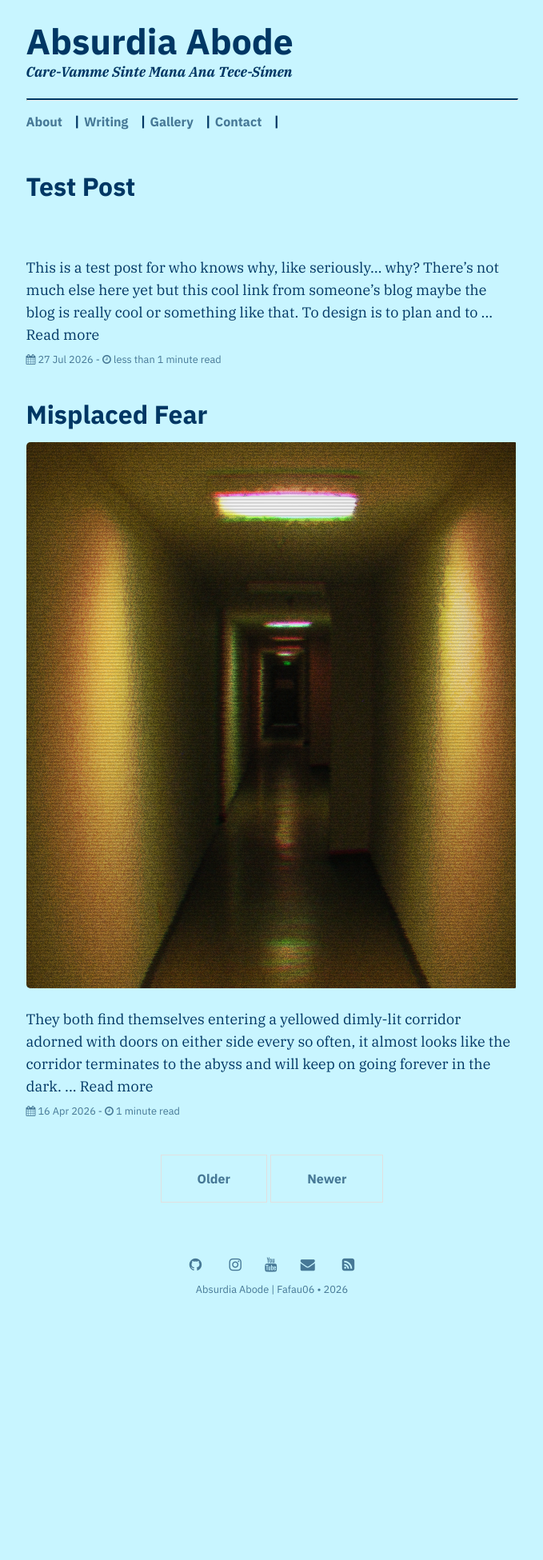
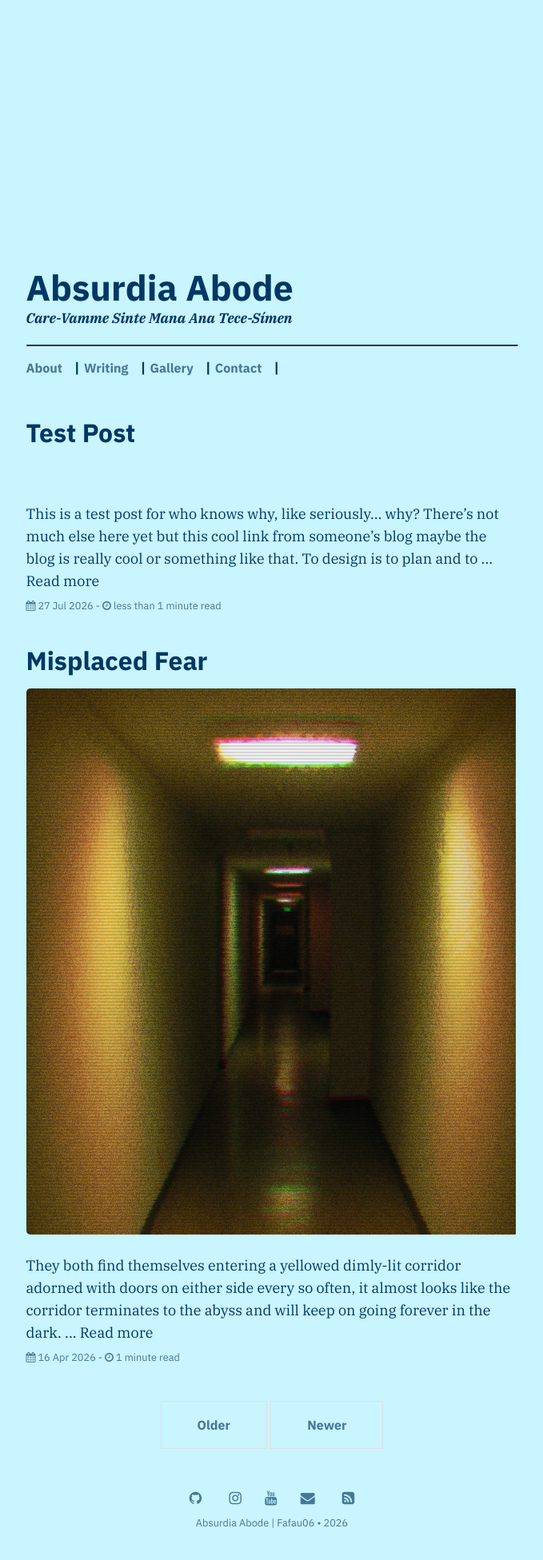
Before and after one commit to Fafau06/fafau06.github.io, a Jekyll site: the page built from index.html, in a window 1280 px wide. Shown: the whole page at 80% size, without its empty margins (300-979 px from the left). Built offline with Jekyll 4.4.1, drawn with Linux system fonts in a browser that asks for light colours; some web fonts are replaced; the list of posts is cut into pages by our own code; before the commit the page ends 1659 px from its top, so only the background shows below that.

Commit message:
Update _default.scss

```diff
--- a/_sass/_default.scss
+++ b/_sass/_default.scss
@@ -4,6 +4,7 @@
 
 .container
 {
+	margin-top: 25%;
 	margin-left: auto;
 	margin-right: auto;
 	width: 615px;
@@ -11,7 +12,7 @@
 
 .content-container
 {
-	margin-bottom: 4rem;
+	margin-bottom: 3rem;
 }
 
 /*48em*/
```
